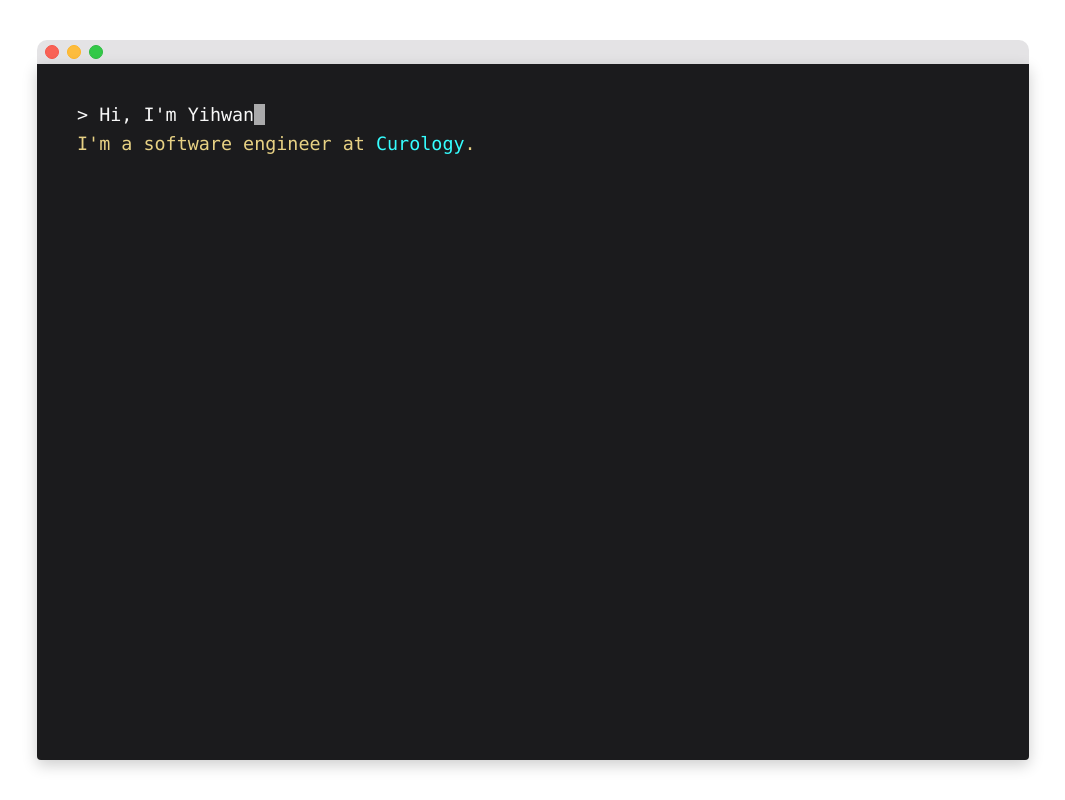
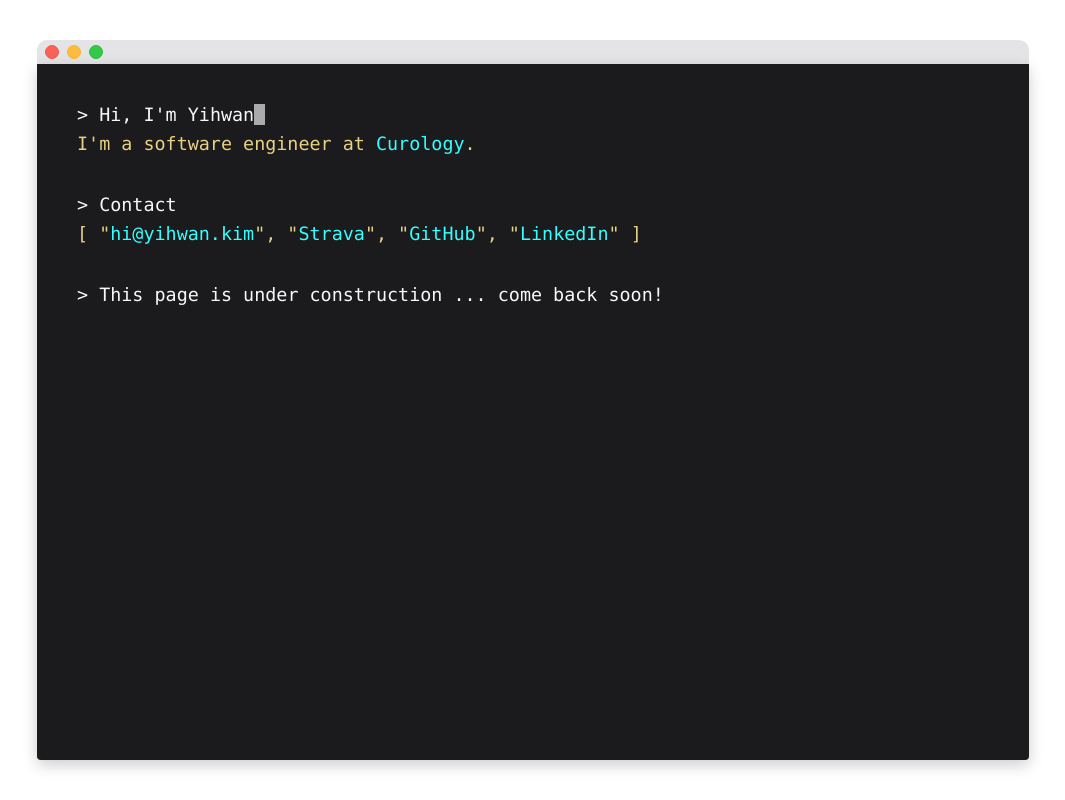
Before and after one commit to Yihwan/yihwan-dot-kim_deprecated, a React (Create React App) app: page / in a window 1280 px wide. Shown: the whole page, without its empty margins (107-1172 px from the left). Built offline with nearby package versions, Linux system fonts and the light colour scheme; what emotion-normalize would draw is missing.

Commit message:
add contact, placeholder

```diff
--- a/src/App.js
+++ b/src/App.js
@@ -4,6 +4,8 @@ import { globalStyles } from 'constants.js';
 
 import Terminal from 'components/terminal';
 import Intro from 'components/intro';
+import Contact from 'components/contact';
+import Placeholder from 'components/placeholder';
 
 class App extends Component {
   render() {
@@ -12,6 +14,8 @@ class App extends Component {
         <Global styles={globalStyles}/>
         <Terminal>
           <Intro />
+          <Contact />
+          <Placeholder />
         </Terminal>
       </React.Fragment>
     );
--- /dev/null
+++ b/src/components/contact/index.js
@@ -0,0 +1,28 @@
+import React from 'react';
+
+import StaticPrompt from 'components/shared-components/staticPrompt';
+import { PromptContainer, PromptSubHeader, StyledLink } from 'components/shared-components/style';
+
+export const Contact = () => (
+  <PromptContainer>
+    <StaticPrompt
+      text="Contact"
+    />
+    <PromptSubHeader>
+      [
+        "<StyledLink href="mailto:hi@yihwan.kim">hi@yihwan.kim</StyledLink>",
+        "<StyledLink href="https://www.strava.com/athletes/yihwan" target="_blank" rel="noreferrer">
+          Strava
+        </StyledLink>",
+        "<StyledLink href="https://github.com/Yihwan" target="_blank" rel="noreferrer">
+          GitHub
+        </StyledLink>",
+        "<StyledLink href="https://www.linkedin.com/in/yihwan" target="_blank" rel="noreferrer">
+          LinkedIn
+        </StyledLink>"
+      ]
+    </PromptSubHeader>
+  </PromptContainer>
+);
+
+export default Contact;
--- a/src/components/intro/index.js
+++ b/src/components/intro/index.js
@@ -1,10 +1,10 @@
 import React from 'react';
 
 import TypedPrompt from 'components/shared-components/typedPrompt';
-import { PromptSubHeader, StyledLink } from 'components/shared-components/style';
+import { PromptContainer, PromptSubHeader, StyledLink } from 'components/shared-components/style';
 
 export const Intro = () => (
-  <React.Fragment>
+  <PromptContainer>
     <TypedPrompt
       initialText='👋'
       inputText="Hi, I'm Yihwan"
@@ -15,7 +15,7 @@ export const Intro = () => (
         Curology
       </StyledLink>.
     </PromptSubHeader>
-  </React.Fragment>
+  </PromptContainer>
 );
 
 export default Intro;
--- /dev/null
+++ b/src/components/placeholder/index.js
@@ -0,0 +1,14 @@
+import React from 'react';
+
+import StaticPrompt from 'components/shared-components/staticPrompt';
+import { PromptContainer } from 'components/shared-components/style';
+
+export const Placeholder = () => (
+  <PromptContainer>
+    <StaticPrompt
+      text="This page is under construction ... come back soon!"
+    />
+  </PromptContainer>
+);
+
+export default Placeholder;
--- a/src/components/shared-components/staticPrompt/index.js
+++ b/src/components/shared-components/staticPrompt/index.js
@@ -1,11 +1,11 @@
 import React from 'react';
-import { PromptContainer } from 'components/shared-components/style';
+import { Prompt } from 'components/shared-components/style';
 
 const StaticPrompt = ({ text }) => (
-  <PromptContainer>
+  <Prompt>
     >{' '}
     {text}
-  </PromptContainer>
+  </Prompt>
 );
 
 export default StaticPrompt;
--- a/src/components/shared-components/style.js
+++ b/src/components/shared-components/style.js
@@ -2,7 +2,13 @@ import { keyframes } from '@emotion/core';
 import styled from '@emotion/styled';
 import { COLORS } from 'constants.js';
 
-export const PromptContainer = styled.span`
+export const PromptContainer = styled.div`
+  &:not(:first-child) {
+    margin-top: 2.5rem;
+  }
+`;
+
+export const Prompt = styled.span`
   color: ${COLORS.almostWhite};
 `;
 
--- a/src/components/shared-components/typedPrompt/index.js
+++ b/src/components/shared-components/typedPrompt/index.js
@@ -2,7 +2,7 @@
 
 import React from 'react';
 import PropTypes from 'prop-types';
-import { PromptContainer, Cursor } from 'components/shared-components/style';
+import { Prompt, Cursor } from 'components/shared-components/style';
 
 const INITIAL_DELAY = 900;
 
@@ -43,10 +43,10 @@ class TypedPrompt extends React.Component {
 
     return(
       <React.Fragment>
-        <PromptContainer>
+        <Prompt>
           >{' '}
           {this.state.displayText || initialText}
-        </PromptContainer>
+        </Prompt>
         <Cursor>&nbsp;</Cursor>
       </React.Fragment>
     );
```
